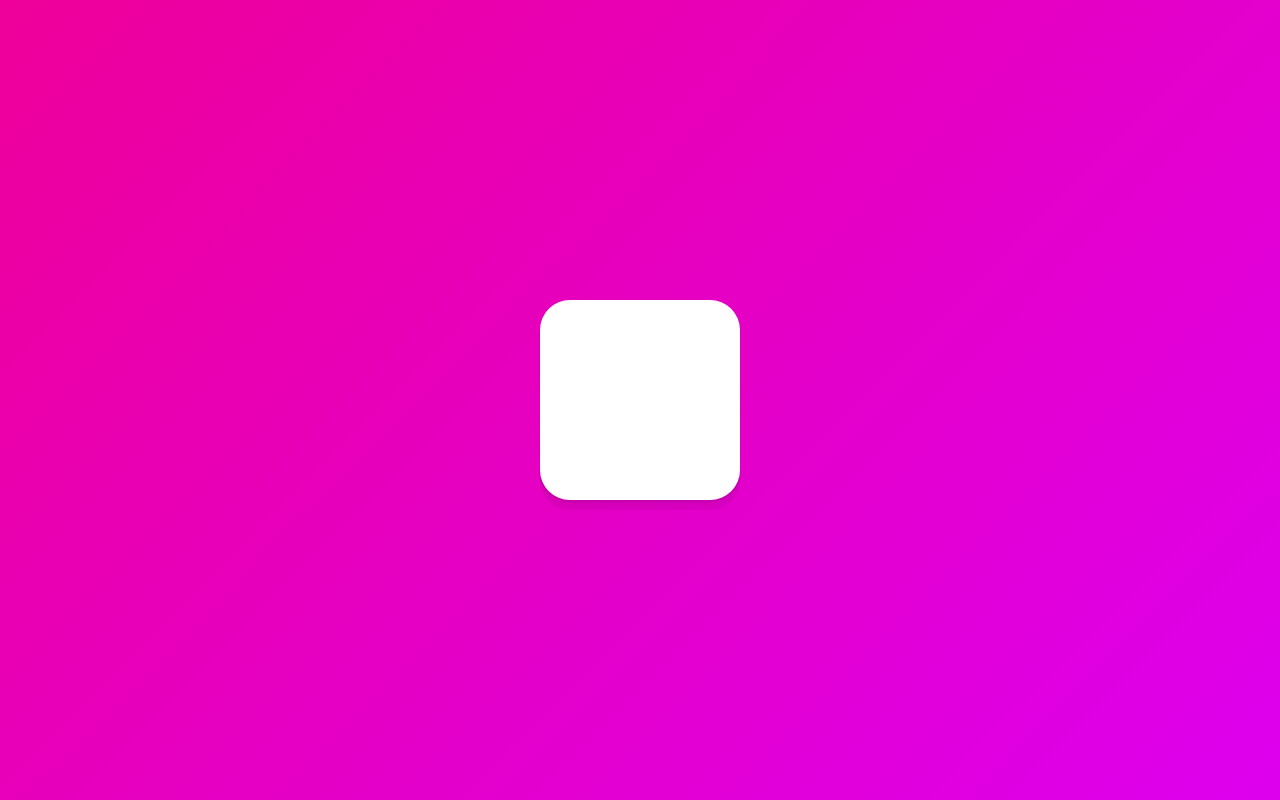
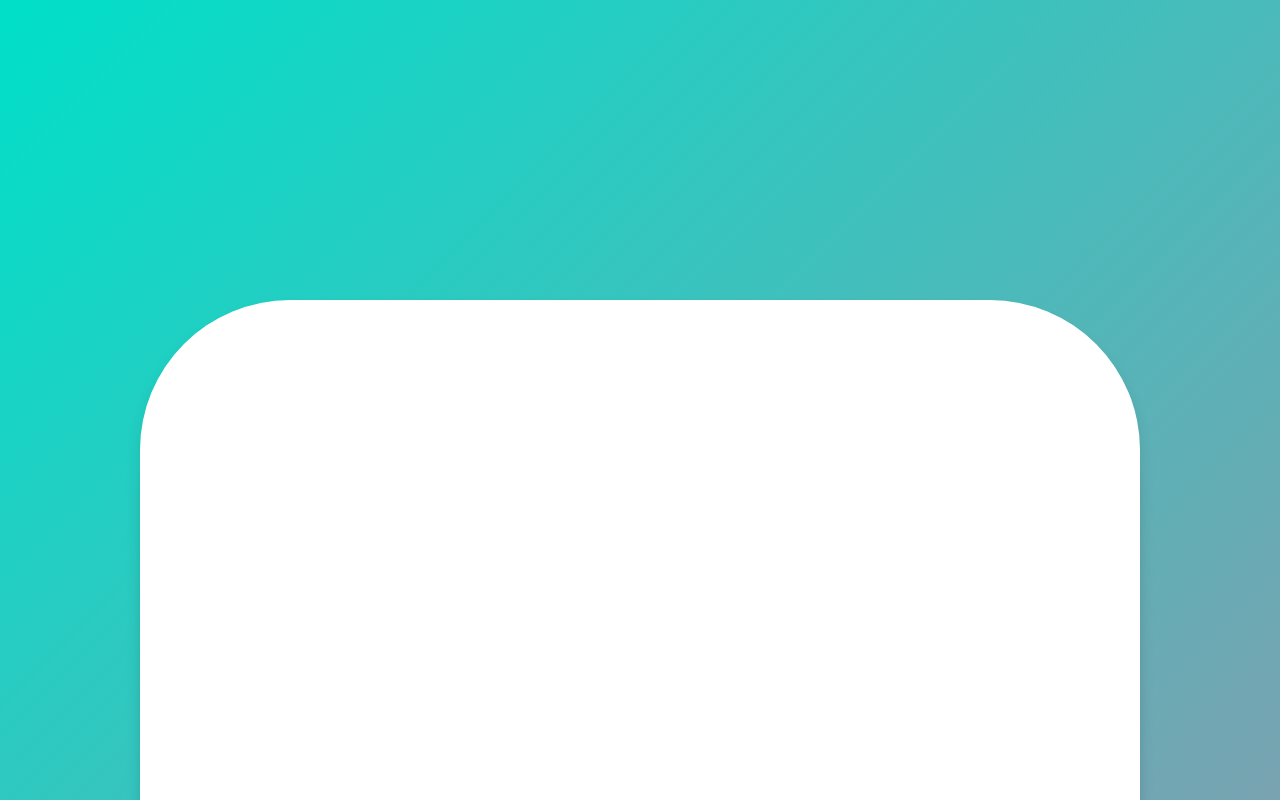
Before and after one commit to yousunzoo/framer-motion, a React (Create React App) app: page / in a window 1280 px wide. Shown: the top 800 px of the page. Built offline with nearby package versions, Linux system fonts and the light colour scheme.

Commit message:
useScroll

```diff
--- a/src/App.tsx
+++ b/src/App.tsx
@@ -1,13 +1,14 @@
 import { useEffect } from "react";
 import styled from "styled-components";
-import { motion, useMotionValue, useTransform } from "framer-motion";
+import { motion, useMotionValue, useTransform, useScroll } from "framer-motion";
 
-const Wrapper = styled.div`
-  height: 100vh;
+const Wrapper = styled(motion.div)`
+  height: 200vh;
   width: 100vw;
   display: flex;
   justify-content: center;
   align-items: center;
+  background: linear-gradient(135deg, rgba(238, 0, 153), rgba(221, 0, 238));
 `;
 
 const Box = styled(motion.div)`
@@ -25,16 +26,21 @@
 
 function App() {
   const x = useMotionValue(0);
-  const scale = useTransform(x, [-800, 0, 800], [2, 1, 0.1]);
-
-  useEffect(() => {
-    // x.onChange(() => console.log(x.get()));
-    // scale.onChange(() => console.log(scale.get()));
-  }, [x]);
+  const rotateZ = useTransform(x, [-800, 800], [-360, 360]);
+  const gradient = useTransform(
+    x,
+    [-800, 800],
+    [
+      "linear-gradient(linear-gradient(135deg, rgb(0, 210, 238), rgb(0, 83, 238)))",
+      "linear-gradient(135deg, rgb(0, 238, 155), rgb(238, 178, 0))",
+    ]
+  );
+  const { scrollYProgress } = useScroll();
+  const scale = useTransform(scrollYProgress, [0, 1], [1, 5]);
 
   return (
-    <Wrapper>
-      <Box style={{ x, scale }} drag="x" dragSnapToOrigin />
+    <Wrapper style={{ background: gradient }}>
+      <Box style={{ x, rotateZ, scale }} drag="x" dragSnapToOrigin />
     </Wrapper>
   );
 }
```
Also changed, not shown: 1 other file (tests, documents, lock files or other folders).
